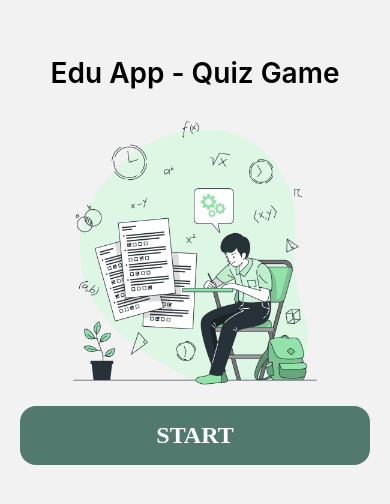
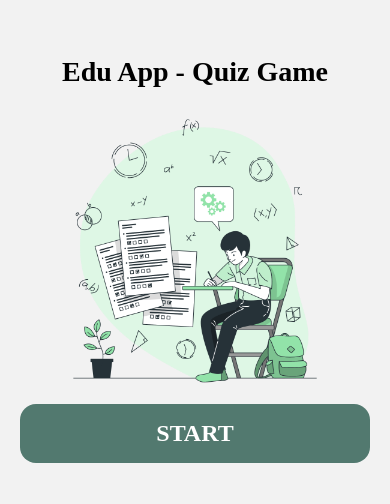
Before and after one commit to saisashreek2692/Eduapp-Quiz, a React Native app: screen /Home in a window 390 px wide. Shown: the top 504 px of the page. Built offline with nearby package versions, Linux system fonts and the light colour scheme.

Commit message:
Title Component Updated with Custom Text Props

```diff
--- a/components/title.jsx
+++ b/components/title.jsx
@@ -2,10 +2,10 @@
 import {StyleSheet, Text, View} from 'react-native';
 import React from 'react';
 
-const Title = () => {
+const Title = ({titleText}) => {
   return (
     <View style={styles.container}>
-      <Text style={styles.title}>Edu App - Quiz Game</Text>
+      <Text style={styles.title}>{titleText}</Text>
     </View>
   );
 };
@@ -21,5 +21,6 @@ const styles = StyleSheet.create({
   title: {
     fontSize: 28,
     fontWeight: '600',
+    fontFamily: 'DMSans-Bold',
   },
 });
```
